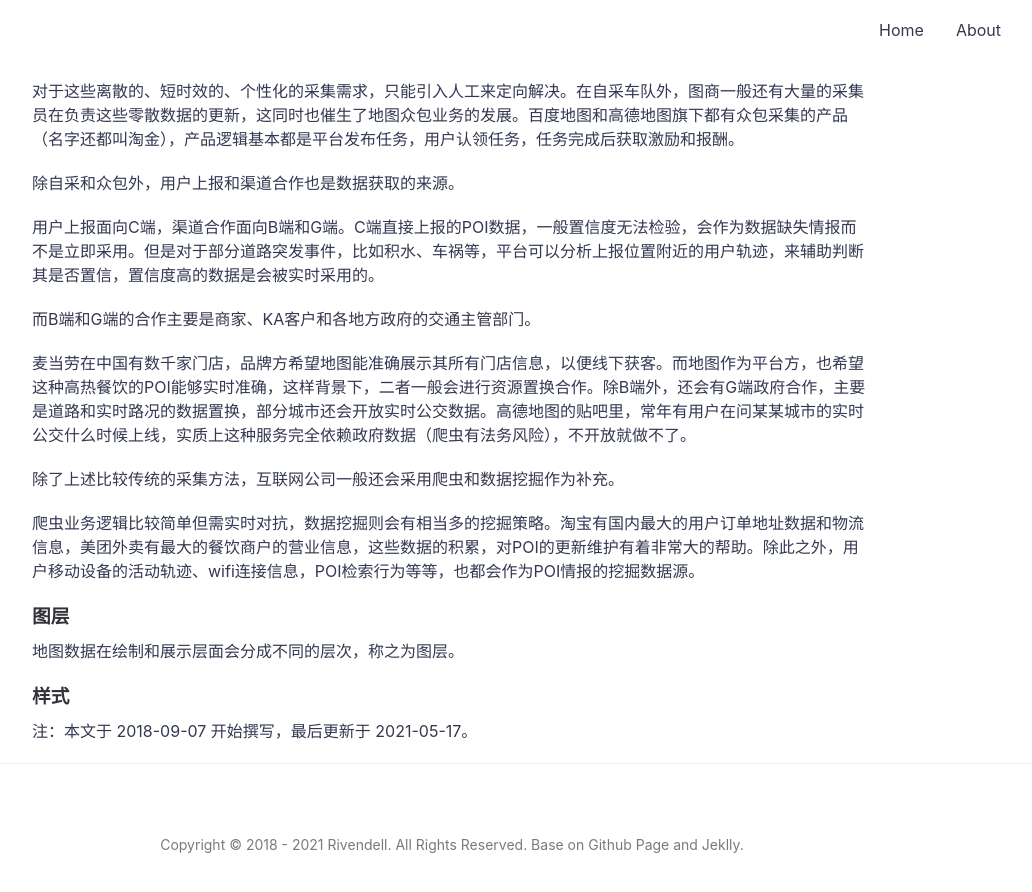
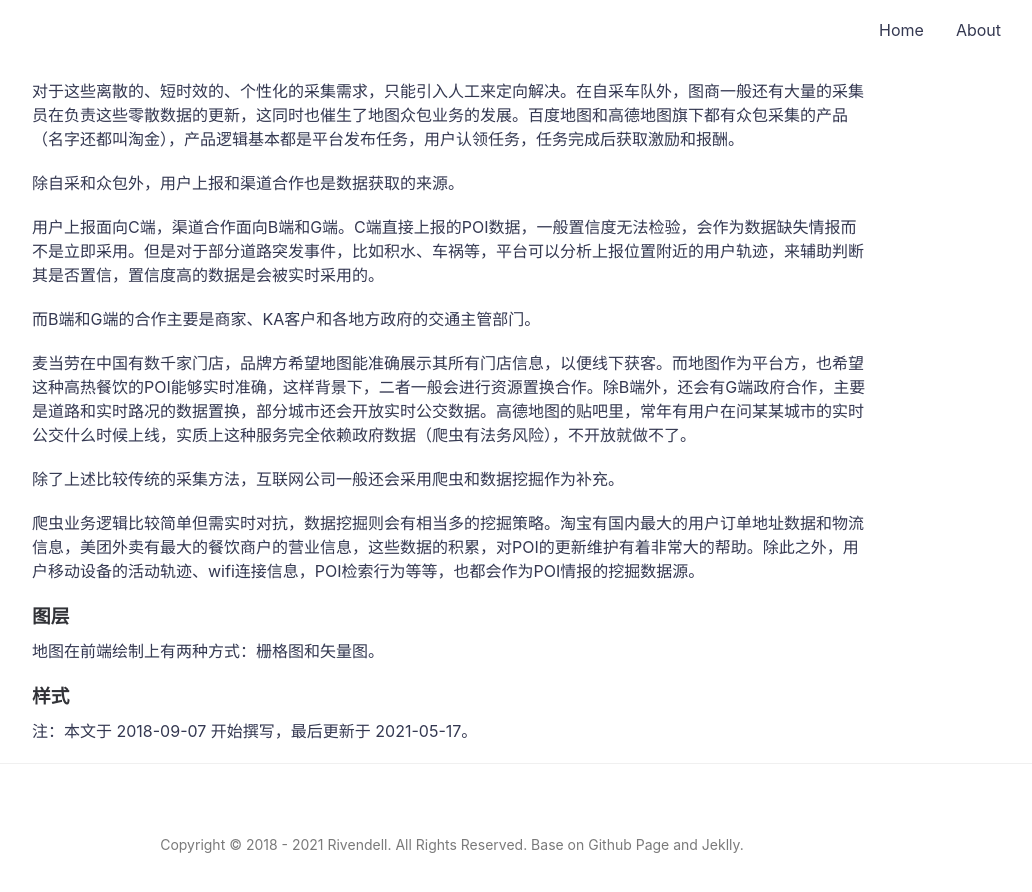
Before and after one commit to icarus507/icarus507.github.io, a Jekyll site: the page built from _posts/2018-09-07-谈谈地图（上）.md, in a window 1280 px wide and 900 px high, scrolled down 1897 px. Shown: the top 892 px of the window, without its empty margins (188-1220 px from the left). Built offline with Jekyll 4.4.1, drawn with Linux system fonts in a browser that asks for light colours.

Commit message:
Update 2018-09-07-谈谈地图（上）.md

```diff
--- a/_posts/2018-09-07-谈谈地图（上）.md
+++ b/_posts/2018-09-07-谈谈地图（上）.md
@@ -59,7 +59,9 @@ featured-img: ruben-santander-69158
 
 ### 图层
 
-地图数据在绘制和展示层面会分成不同的层次，称之为图层。
+地图在前端绘制上有两种方式：栅格图和矢量图。
+
+
 
 ### 样式
 
```
